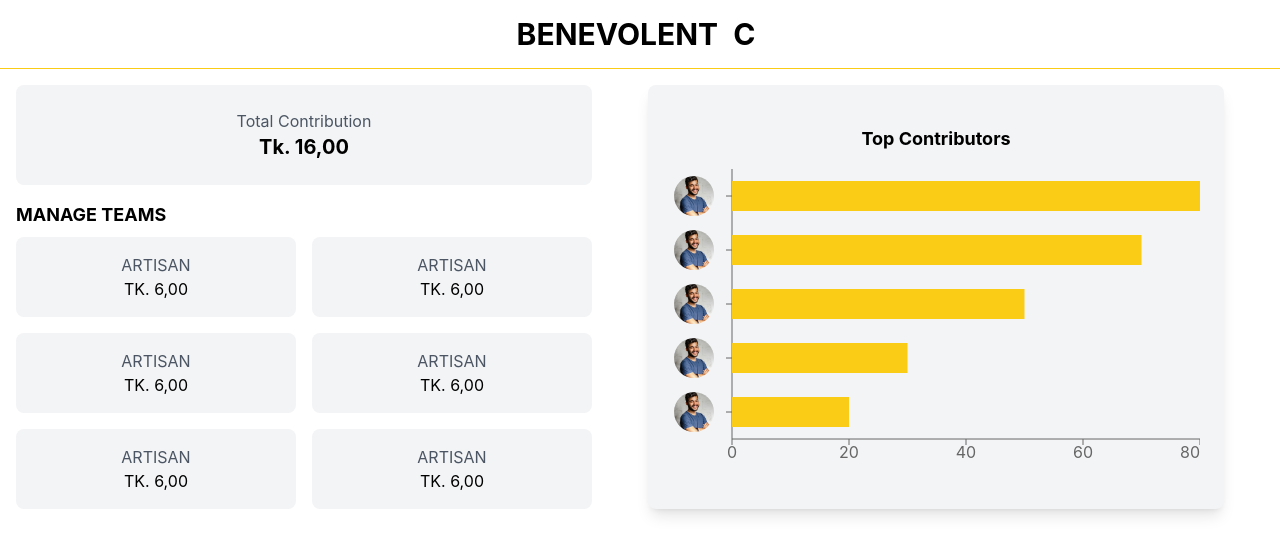
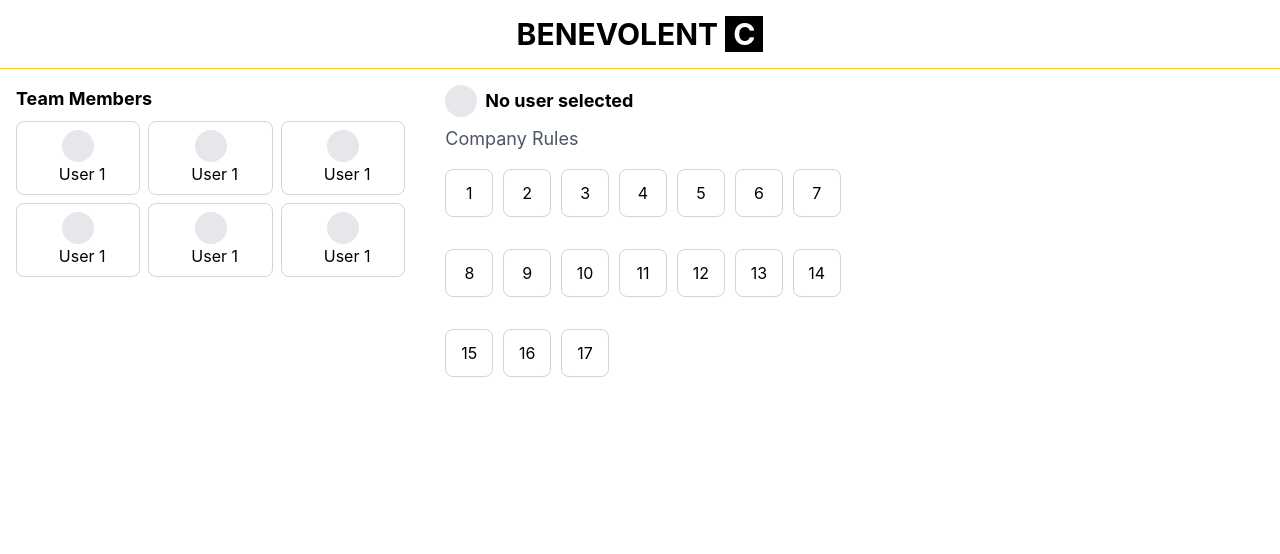
Before and after one commit to Ibtid/kaz, a React (Create React App) app: page / in a window 1280 px wide. Shown: the top 554 px of the page. Built offline with nearby package versions, Linux system fonts and the light colour scheme.

Commit message:
select fined member

```diff
--- a/package.json
+++ b/package.json
@@ -4,6 +4,7 @@
   "private": true,
   "dependencies": {
     "@reduxjs/toolkit": "^1.9.7",
+    "@shadcn/ui": "^0.0.4",
     "@testing-library/jest-dom": "^5.14.1",
     "@testing-library/react": "^13.0.0",
     "@testing-library/user-event": "^13.2.1",
--- a/src/App.tsx
+++ b/src/App.tsx
@@ -3,12 +3,13 @@ import { FC, Fragment } from "react";
 import { BrowserRouter } from "react-router-dom";
 import Login from "./pages/login/Login.page";
 import Dashboard from "./pages/dashboard/Dashboard.page";
+import ManageTeam from "./pages/manage_teams/ManageTeam.page";
 
 const App: FC = () => {
   return (
     <Fragment>
       <BrowserRouter>
-        <Dashboard />
+        <ManageTeam />
       </BrowserRouter>
     </Fragment>
   );
--- a/src/pages/dashboard/Dashboard.page.tsx
+++ b/src/pages/dashboard/Dashboard.page.tsx
@@ -25,7 +25,7 @@ const Dashboard = () => {
         <h2
           className={`text-3xl font-bold ${colors.textWhite}`}
         >
-          BENEVOLENT <span className="bg-white text-black px-2">C</span>
+          BENEVOLENT <span className="bg-black text-white px-2">C</span>
         </h2>
       </div>
       <div className={` p-4 grid grid-cols-1 sm:grid-cols-2 gap-4`}>
--- /dev/null
+++ b/src/pages/manage_teams/ManageTeam.page.tsx
@@ -0,0 +1,89 @@
+import React, { useState } from "react";
+import colors from "../../colors";
+
+const ManageTeam = () => {
+    const users = Array(6).fill('User 1');
+    const numbers = Array.from({ length: 17 }, (_, i) => i + 1);
+    const [selectedUser, setSelectedUser] = useState<number | null>(null);
+    const [selectedNumber, setSelectedNumber] = useState<number | null>(null);
+    const [showFineText, setShowFineText] = useState(false);
+
+    const handleUserClick = (idx: number) => {
+      setSelectedUser(idx);
+    };
+
+    const handleNumberClick = (num: number) => {
+      setSelectedNumber(num);
+      setShowFineText(true);
+    };
+
+    return (
+        <>
+
+        {/* Navbar */}
+      <div className={`w-full text-center py-4 border-b border-yellow-400 ${colors.background}`}>
+      <h2
+        className={`text-3xl font-bold ${colors.textWhite}`}
+      >
+        BENEVOLENT <span className="bg-black text-white px-2">C</span>
+      </h2>
+    </div>
+      <div className="grid grid-cols-1 md:grid-cols-3 gap-16 md:gap-10 p-4">
+        {/* Team Members Section */}
+        <div className="overflow-x-auto">
+        <h3 className={`${colors.textPrimary} text-lg font-bold mb-2`}>Team Members</h3>
+          <div className="grid grid-cols-2 md:grid-cols-3 gap-2">
+            {users.map((user, idx) => (
+              <div
+                key={idx}
+                className={`flex flex-col p-2 items-center space-x-2 border border-gray-300 rounded-lg ${selectedUser === idx ? 'bg-blue-200' : ''}`}
+                onClick={() => handleUserClick(idx)}
+              >
+                <div className="rounded-full h-8 w-8 bg-gray-200" />
+                <div >{user}</div>
+              </div>
+            ))}
+          </div>
+        </div>
+
+        {/* Selected Member and Cards Section */}
+        <div className="space-y-4 pr-4">
+          <div className="flex items-center space-x-2  mb-2">
+            <div className="rounded-full h-8 w-8 bg-gray-200" />
+            <span className={`${colors.textPrimary} text-lg font-bold`}>{selectedUser !== null ? `User ${selectedUser + 1}` : 'No user selected'}</span>
+          </div>
+          <span className={`${colors.textSecondary} text-lg`}>{selectedUser !== null ? `Whoops pick the company rule that the user broke` : 'Company Rules'}</span>
+          <div className="grid gap-8 grid-cols-[repeat(auto-fit,_minmax(25px,_1fr))]">
+            {numbers.map((num) => (
+              <div
+                key={num}
+                className={`h-12 w-12 flex items-center justify-center border border-gray-300 rounded-lg ${selectedNumber === num ? 'bg-green-200' : ''}`}
+                onClick={() => handleNumberClick(num)}
+              >
+                {num}
+              </div>
+            ))}
+          </div>
+        </div>
+
+        {/* Right Section with Fine and Buttons */}
+        <div className=" space-y-2">
+          {showFineText && (
+            <>
+            <div>
+              <p>Spilled Tea!</p>
+              <p>Fine 30 taka</p>
+            </div>
+            <div className="flex space-x-2">
+            <button className="bg-blue-500 text-white px-4 py-2 rounded-lg">fine</button>
+            <button className="bg-red-500 text-white px-4 py-2 rounded-lg">cancel</button>
+          </div>
+          </>
+          )}
+        </div>
+      </div>
+      </>
+    );
+  };
+
+  export default ManageTeam;
```
Also changed, not shown: 2 other files (tests, documents, lock files or other folders).
